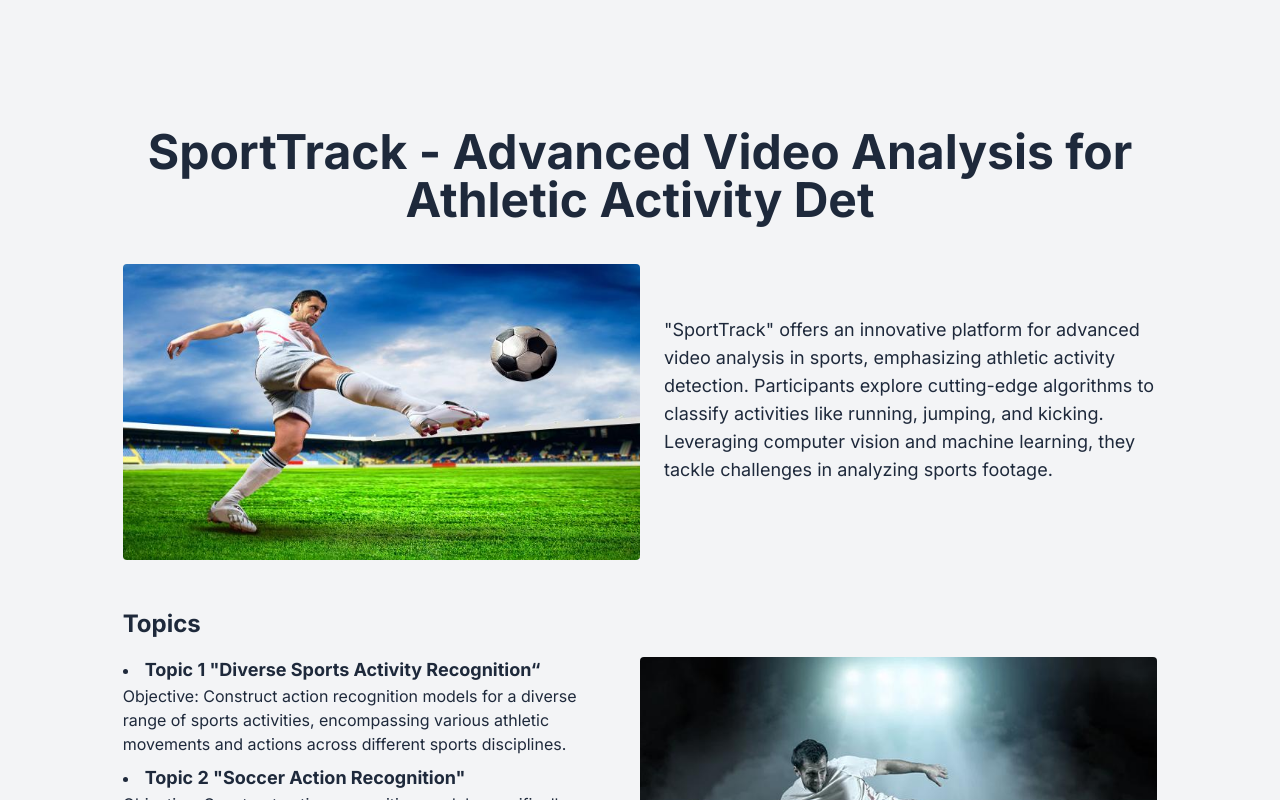
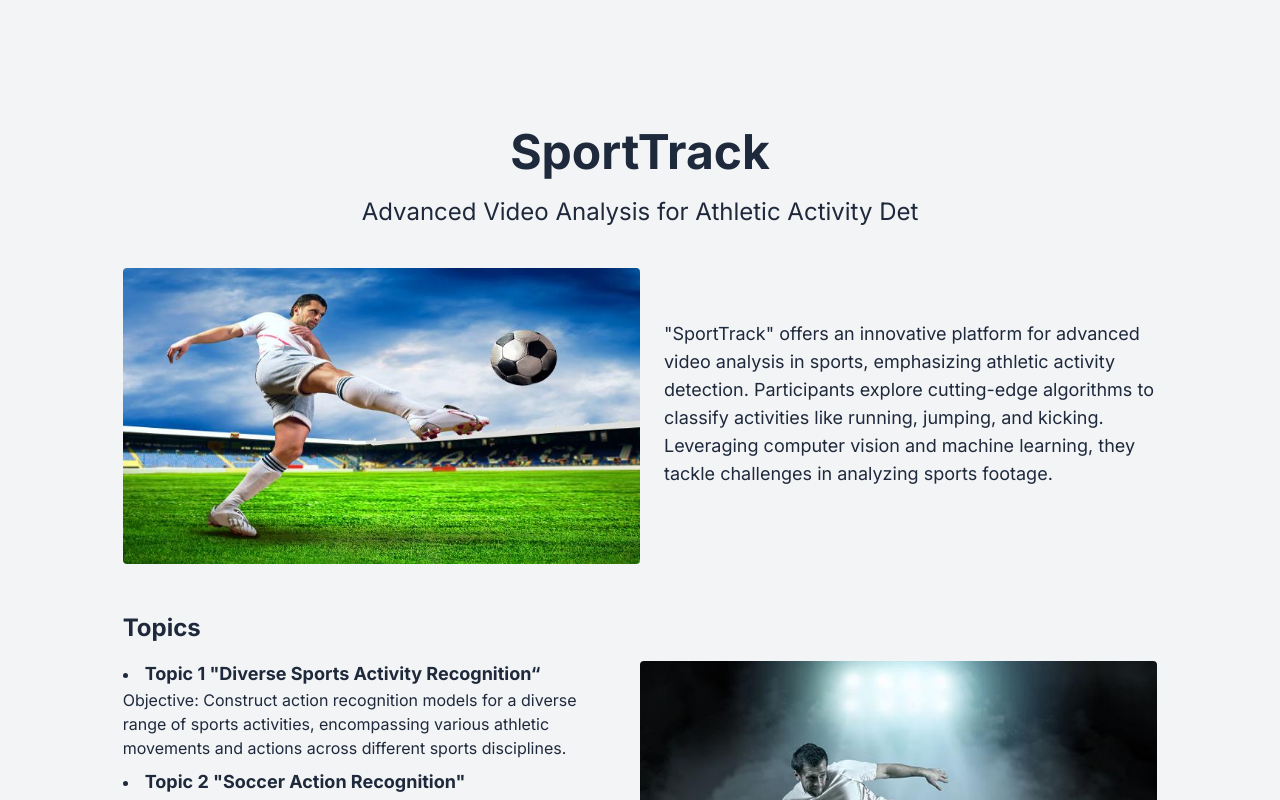
Before and after one commit to pragyan8804/Hackathon, a React (Vite) app: page / in a window 1280 px wide. Shown: the part 5160-5960 px from the top of the page. Built offline with nearby package versions, Linux system fonts and the light colour scheme.

Commit message:
changed heading layout of intern track and sport track

```diff
--- a/src/components/InternTrack.jsx
+++ b/src/components/InternTrack.jsx
@@ -8,10 +8,11 @@
             id="InternTrack"
             className="py-20 px-4 bg-gray-100 min-h-screen md:w-10/12 mx-auto"
         >
-            <div className="w-full text-center">
-                <h2 className="text-5xl font-bold mb-10">
-                    InternTrack - Smart Internship Recommendation Engine
-                </h2>
+            <div className="w-full text-center mb-10">
+                <h2 className="text-5xl font-bold mb-5">InternTrack</h2>
+                <p className="text-2xl">
+                    Smart Internship Recommendation Engine
+                </p>
             </div>
 
             <div className="flex flex-col lg:flex-row items-center justify-center gap-6 mb-12">
--- a/src/components/SportTrack.jsx
+++ b/src/components/SportTrack.jsx
@@ -8,11 +8,11 @@
             id="SportTrack"
             className="py-20 px-4 bg-gray-100 min-h-screen md:w-10/12 mx-auto"
         >
-            <div className="w-full text-center">
-                <h2 className="text-5xl font-bold mb-10">
-                    SportTrack - Advanced Video Analysis for Athletic Activity
-                    Det
-                </h2>
+            <div className="w-full text-center flex flex-col mb-10">
+                <h2 className="text-5xl font-bold mb-5">SportTrack</h2>
+                <p className="text-2xl">
+                    Advanced Video Analysis for Athletic Activity Det
+                </p>
             </div>
 
             <div className="flex flex-col lg:flex-row items-center justify-center gap-6 mb-12">
```
